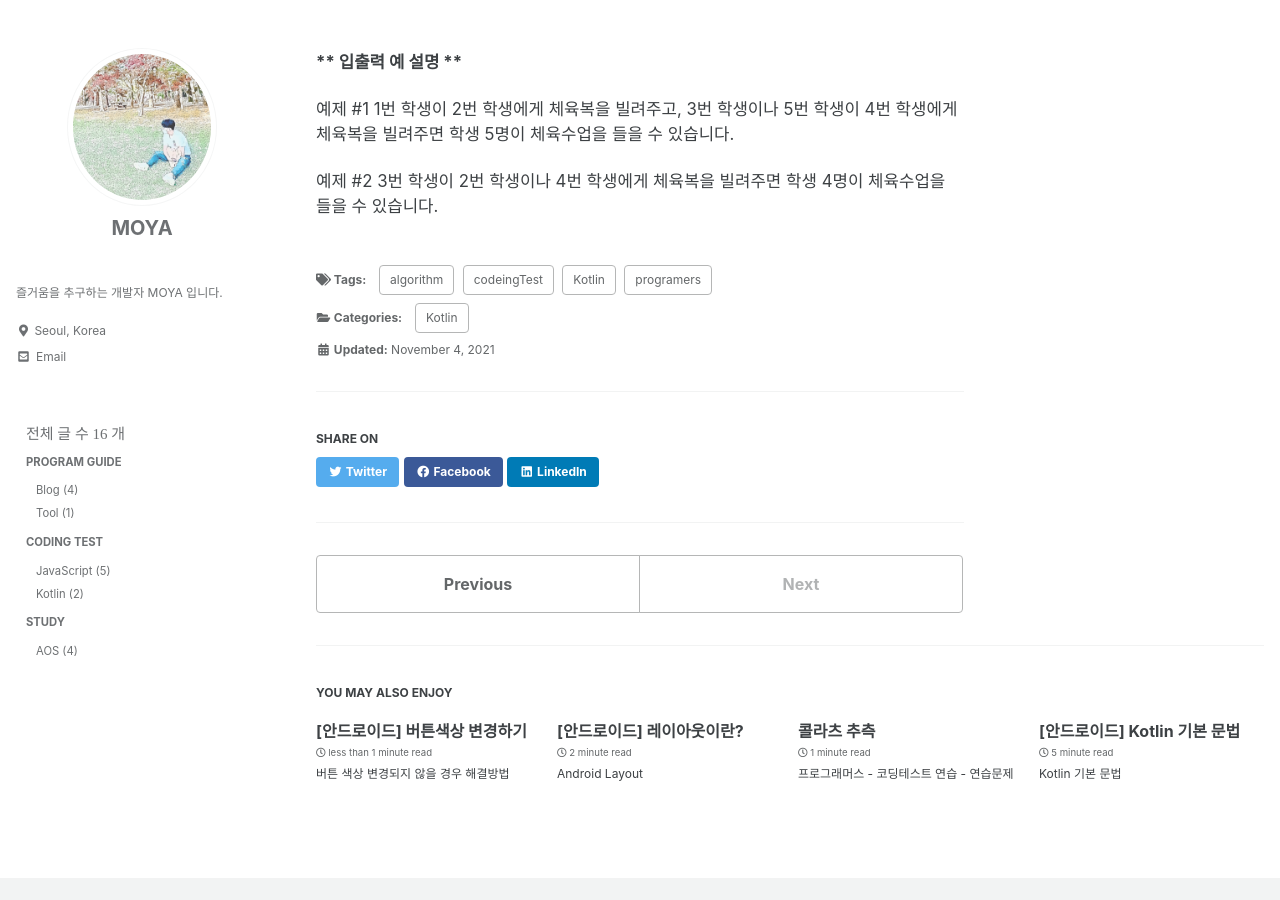
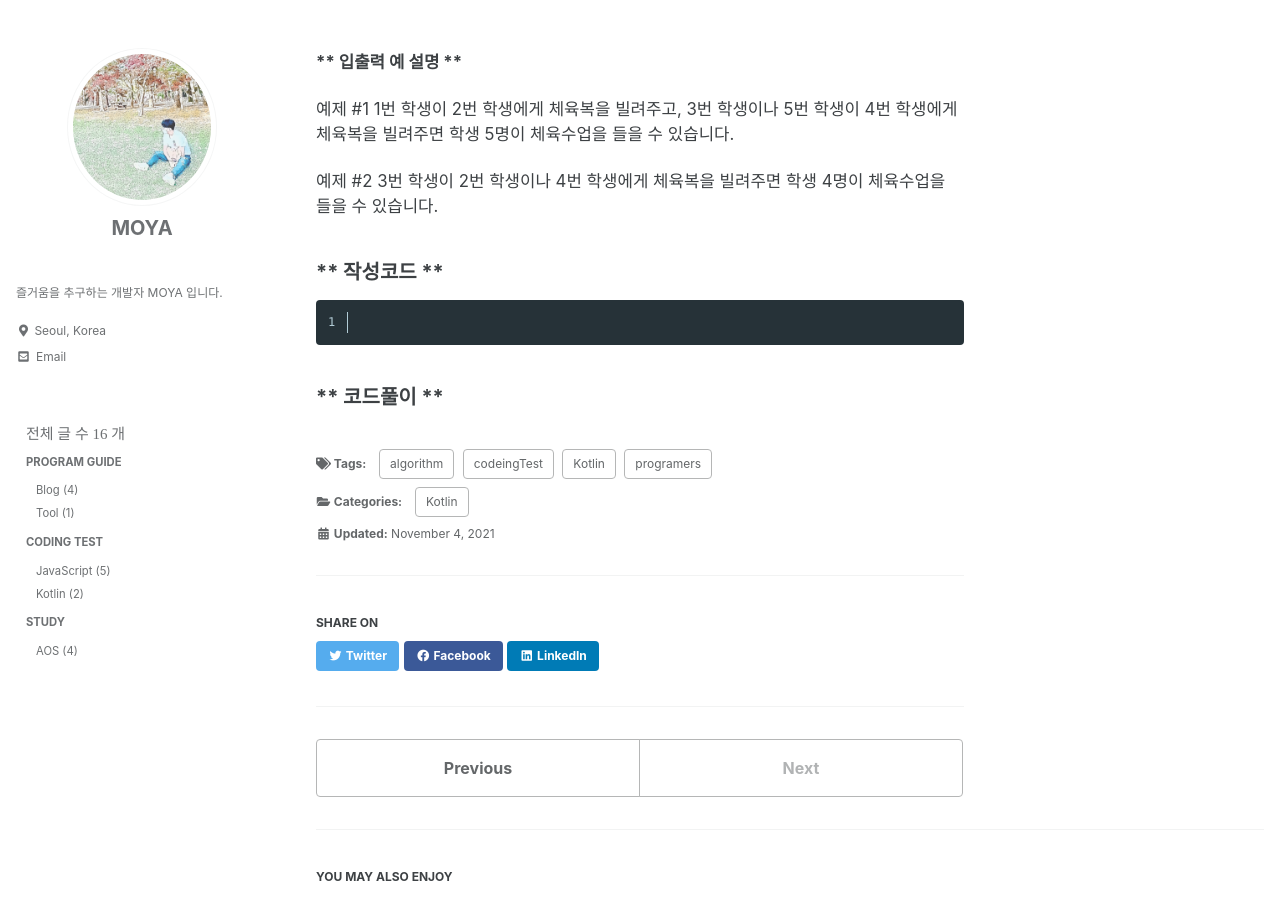
Before and after one commit to kdc7140/kdc7140.github.io, a Jekyll site: the page built from _posts/codingTest/2021-11-04-codingTest6.md, in a window 1280 px wide and 900 px high, scrolled down 961 px. Built offline with Jekyll 4.4.1, drawn with Linux system fonts in a browser that asks for light colours; cached includes are drawn as plain includes; some web fonts are replaced.

Commit message:
post progressing

````diff
--- a/_posts/codingTest/2021-11-04-codingTest6.md
+++ b/_posts/codingTest/2021-11-04-codingTest6.md
@@ -46,3 +46,13 @@ tags:
 
 예제 #2
 3번 학생이 2번 학생이나 4번 학생에게 체육복을 빌려주면 학생 4명이 체육수업을 들을 수 있습니다.
+
+### ** 작성코드 **
+
+```kotlin
+
+```
+
+
+
+### ** 코드풀이 **
````
